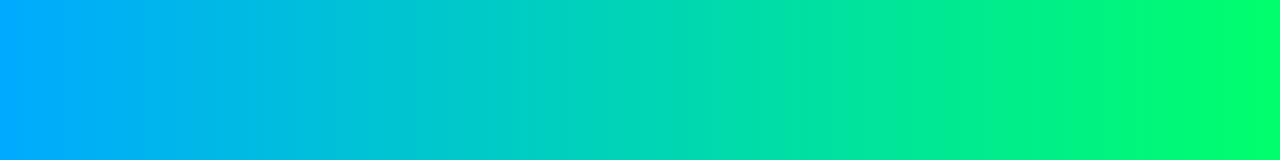
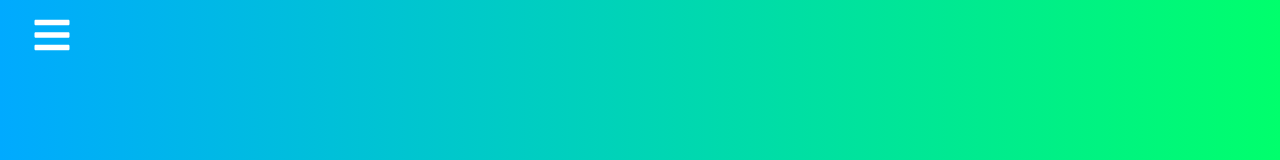
Before and after one commit to mlinhou/Daily-Tools, a React (Create React App) app: page / in a window 1280 px wide. Before the commit this address had no page. Shown: the top 160 px of the page. Built offline with nearby package versions, Linux system fonts and the light colour scheme.

Commit message:
add sidebar

```diff
--- a/package.json
+++ b/package.json
@@ -14,6 +14,7 @@
     "@testing-library/user-event": "^13.5.0",
     "react": "^18.2.0",
     "react-dom": "^18.2.0",
+    "react-icons": "^5.0.1",
     "react-modal": "^3.16.1",
     "react-router-dom": "^6.22.3",
     "react-scripts": "5.0.1",
--- a/src/App.js
+++ b/src/App.js
@@ -5,11 +5,16 @@ import Home from './components/Home';
 import Calculator from './components/Calculator';
 import Stopwatch from './components/Stopwatch';
 import Timer from './components/Timer';
+import Sidebar from './components/Sidebar';
 
 function App() {
   return (
     <div className="App">
       <Router>
+        <Sidebar/>
+        <Routes>
+          <Route path='/' />
+        </Routes>
         <Routes>
           <Route path="/Home/" element={<Home />} />
           <Route path="/Todo/" element={<ItemList />}/>
--- a/src/components/Home.css
+++ b/src/components/Home.css
@@ -9,6 +9,22 @@
     align-items: center;
     height: 100vh;
     flex-direction: column;
+}
+
+.home{
+    font-size: 20px;
+    margin: 30px;
+    width: 200px;
+    height: 50px;
+    border-radius: 10px;
+    box-shadow: 2px 2px 4px rgba(0, 0, 0, 0.5);
+    cursor: pointer; /* Change cursor to pointer on hover */
+    transition: background-color 0.8s ease; /* Smooth transition for background color change */
+
+}
+
+.home:hover{
+    background-color: rgb(132, 181, 255);
 }
 
 .todo{
--- /dev/null
+++ b/src/components/Sidebar.css
@@ -0,0 +1,66 @@
+.nav {
+    position: fixed;
+    left: 0;
+    top: 0;
+    box-sizing: border-box;
+    margin: 0;
+    padding: 0;
+}
+
+.sidebar{
+    background-color: transparent;
+    height: 80px;
+    display: flex;
+    justify-content: start;
+    align-items: center;
+
+}
+
+.menu-bars{
+    margin-left: 2rem;
+    font-size: 40px;
+    background: none;
+}
+
+.nav-menu{
+    background-color: #060b26;
+    opacity: 1;
+    width: 250px;
+    height: 100vh;
+    display: flex;
+    justify-content: center;
+    position: fixed;
+    top: 0;
+    left: -100%;
+    transition: 850ms;
+}
+
+.nav-menu.active {
+    left: 0;
+    transition: 350ms;
+}
+
+.nav-text{
+    display: flex;
+    justify-content: start;
+    align-items: center;
+    padding: 8px 0px 0px 16px;
+    list-style: none;
+    height: 60px;
+}
+
+.sidebar-toggle{
+    background-color: #060b26;
+    opacity: 1;
+    width: 90%;
+    height: 80px;
+    display: flex;
+    justify-content: start;
+    align-items: center;
+}
+
+* {
+    box-sizing: border-box;
+    margin: 0;
+    padding: 0;
+}
--- /dev/null
+++ b/src/components/Sidebar.js
@@ -0,0 +1,57 @@
+import { useState } from 'react'
+import * as FaIcons from "react-icons/fa"
+import * as AiIcons from 'react-icons/ai';
+import { Link } from 'react-router-dom';
+import './Sidebar.css';
+import { IconContext } from 'react-icons';
+
+function Sidebar() {
+    const [sidebar, setSideBar] = useState(false)
+
+    const showSideBar = () => setSideBar(!sidebar)
+
+  return (
+
+    <div className='nav'>
+        <IconContext.Provider value={{ color: '#fff' }}>
+        <div className='sidebar'>
+            <Link to="#" className='menu-bars'>
+                <FaIcons.FaBars onClick={showSideBar}/>
+            </Link>
+        </div>
+        <nav className={sidebar ? 'nav-menu active' : 'nav-menu'}>
+            <ul className='nav-menu-items' onClick={showSideBar}>
+                <li className='sidebar-toggle'>
+                    <Link to="#" className='menu-bars'>
+                        <AiIcons.AiOutlineClose />
+                    </Link>
+                </li>
+                <li>
+                    <Link to="/Home">
+                        <button className="home">Home</button>
+                    </Link>
+                </li>
+                <li>
+                    <Link to="/Todo">
+                        <button className="todo">Todo</button>
+                    </Link>
+                </li>
+                <li>
+                    <Link to="/Calculator">
+                        <button className="calc">Calculator</button>
+                    </Link>
+                </li>
+                <li>
+                    <Link to="/Timer">
+                        <button className="time">Timer</button>
+                    </Link>
+                </li>
+            </ul>
+        </nav>
+        </IconContext.Provider>
+    </div>
+
+  )
+}
+
+export default Sidebar
```
Also changed, not shown: src/App.css (line endings or trailing spaces), 1 other file (tests, documents, lock files or other folders).
